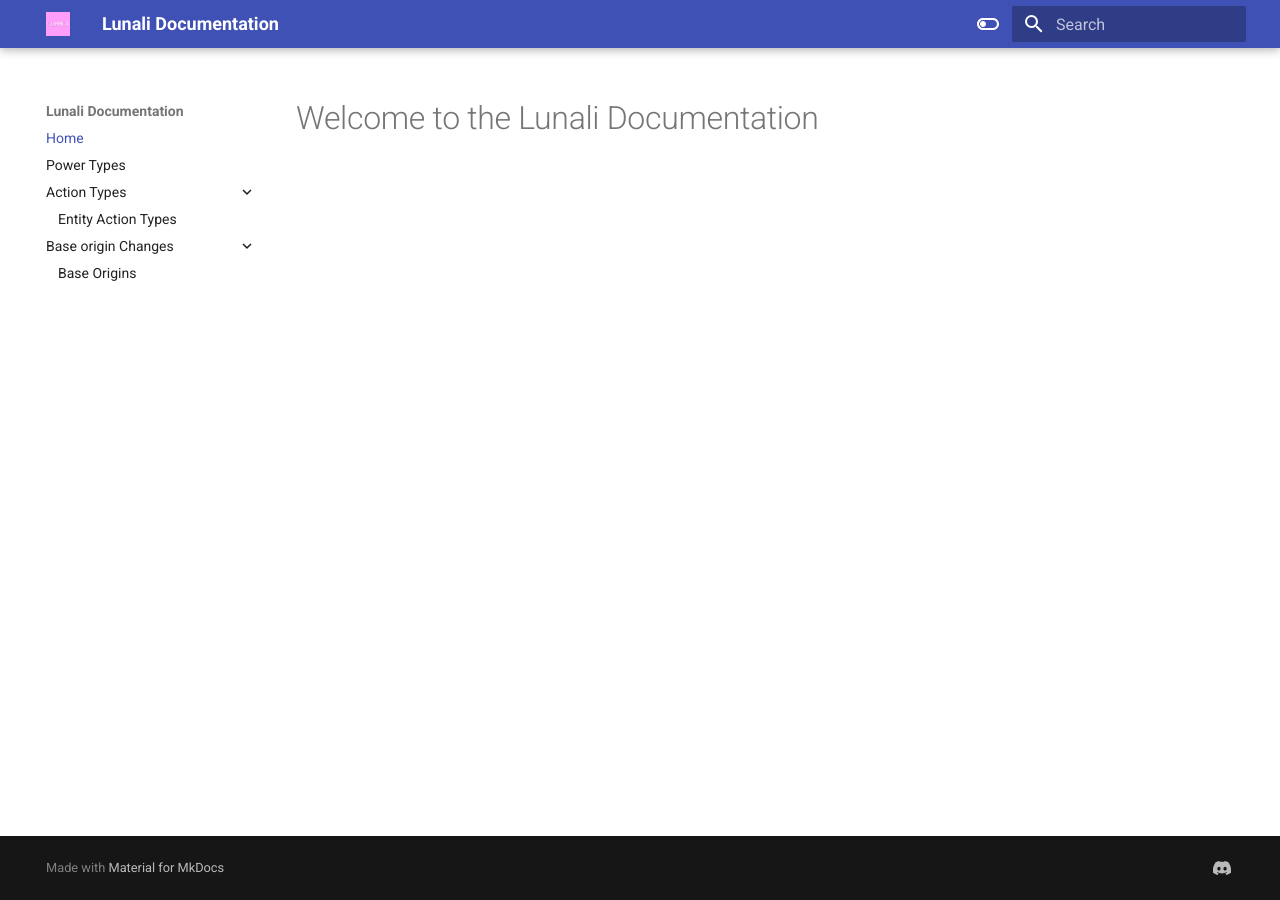
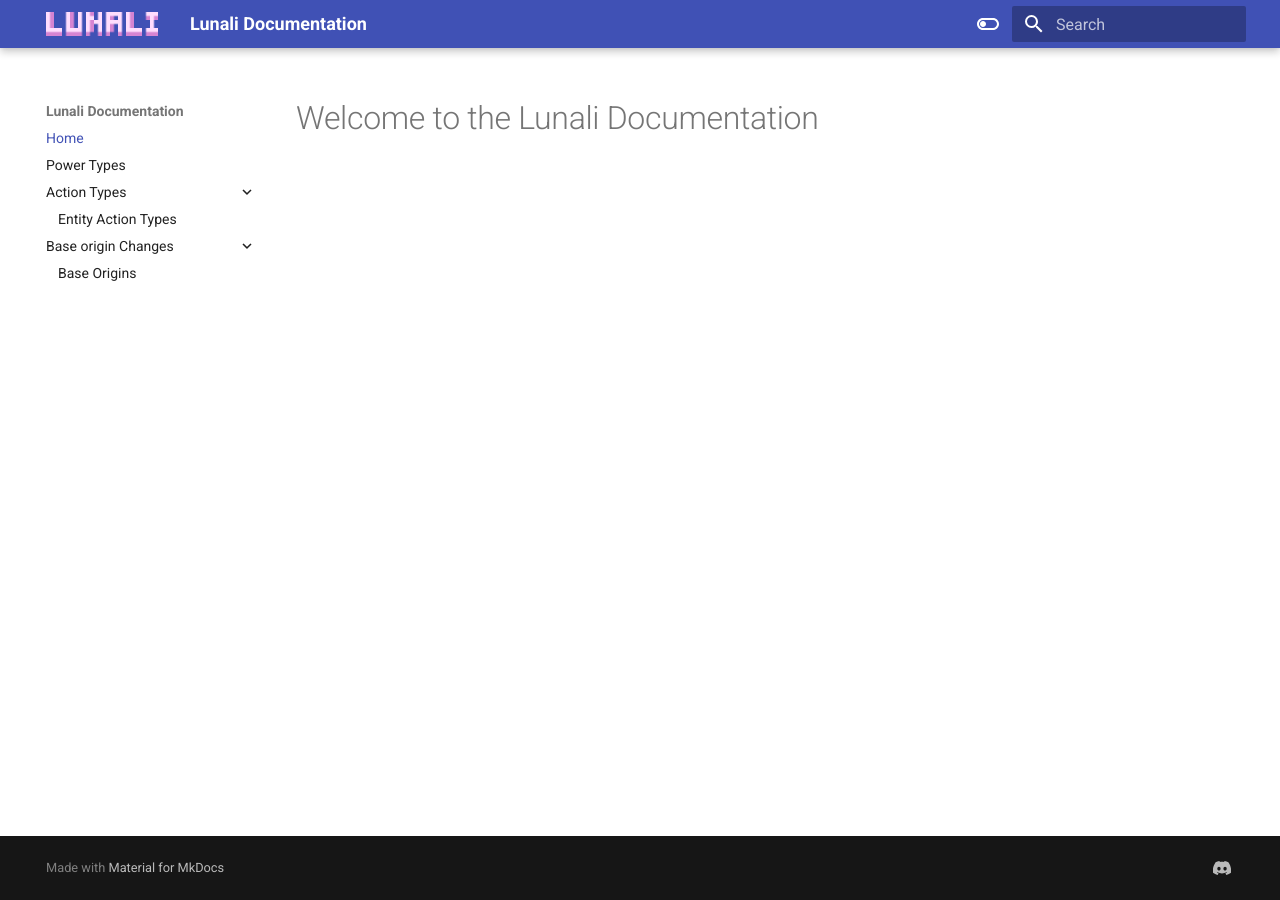
Before and after one commit to Lunaticol/lunali-wiki, an MkDocs documentation site: the page built from docs/index.md, in a window 1280 px wide. Built offline with MkDocs 1.6.1 and Material for MkDocs 9.7.7, drawn with Linux system fonts in a browser that asks for light colours.

```diff
--- a/mkdocs.yml
+++ b/mkdocs.yml
@@ -27,8 +27,8 @@ theme:
       toggle:
         icon: material/toggle-switch
         name: Switch to light mode
-  logo: images/favicon.png
-  favicon: images/favicon.png
+  logo: images/lunali_title.png
+  favicon: images/lunali.png
 extra:
   social:
     - icon: fontawesome/brands/discord
```
Also changed, not shown: docs/images/lunali.png (renamed from docs/images/favicon.png), docs/images/lunali_title.png (added).
